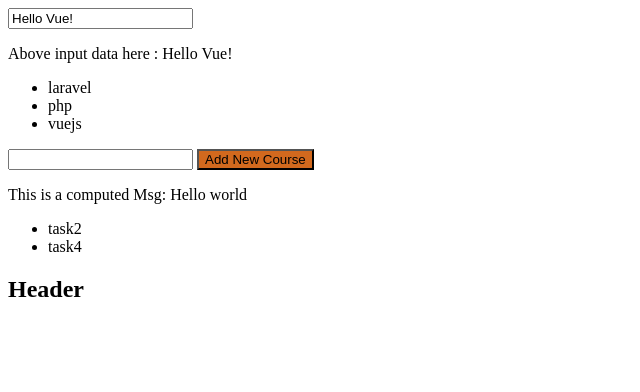
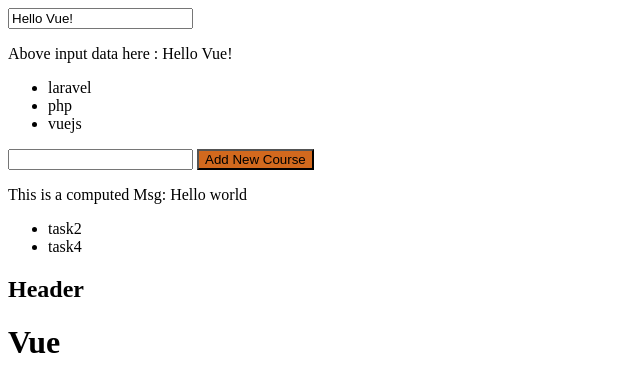
Before and after one commit to ramprakash7/learn_vue, a plain HTML site: page index.html in a window 1280 px wide. Shown: the whole page, without its empty margins (0-640 px from the left). Drawn offline with nearby package versions, Linux system fonts and the light colour scheme; files whose address does not match are found by name.

Commit message:
Update index.html

```diff
--- a/index.html
+++ b/index.html
@@ -94,5 +94,6 @@
         // document.querySelector('#input').value =  data.message;
     </script>
     <script src="C:\xampp\htdocs\vue\headers.js"></script>
+    <h1>Vue</h1>
 </body>
 </html>
```
